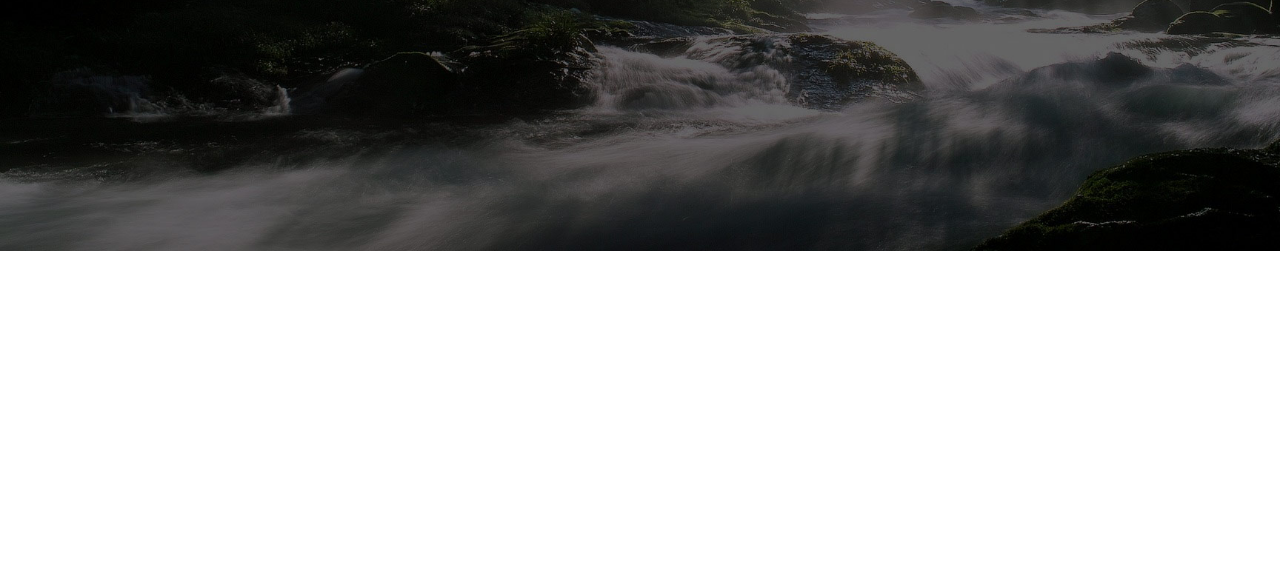
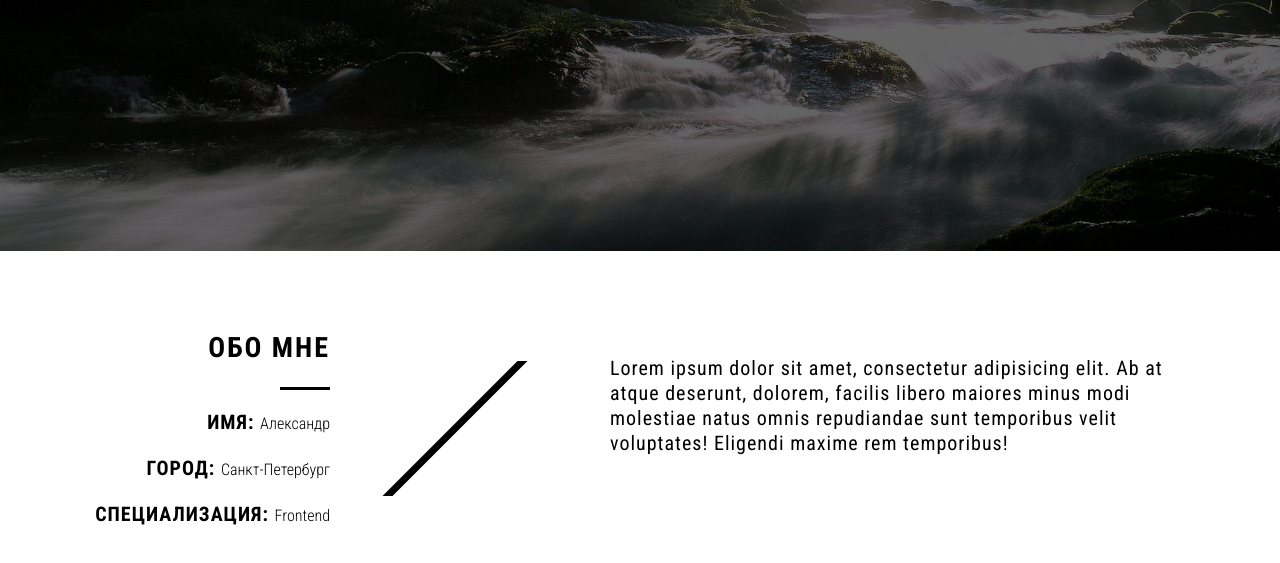
Before and after one commit to SokolovAG/aleksandr_s, a website: page index.html in a window 1280 px wide. Shown: the part 549-1112 px from the top of the page. Before the commit the page ends 800 px from the top, so only its background shows below. Drawn offline with Linux system fonts and the light colour scheme.

Commit message:
add block about & basic styles

```diff
--- a/index.html
+++ b/index.html
@@ -45,7 +45,27 @@
     </div>
 </header>
 
-
+<main class="main-content">
+  <article class="about">
+    <div class="about-wrapper">
+      <section class="about__list">
+        <h2 class="about__list-title"  id="">Обо мне</h2>
+        <ul class="about__items">
+          <li class="about__item"><span>Имя: </span>Александр</li>
+          <li class="about__item"><span>Город: </span>Санкт-Петербург</li>
+          <li class="about__item"><span>Специализация: </span>Frontend</li>
+        </ul>
+      </section>
+      <section class="about__text">
+        <div class="about__text-content">
+          <p>Lorem ipsum dolor sit amet, consectetur adipisicing elit. Ab at atque deserunt, dolorem, facilis libero
+            maiores minus modi molestiae natus omnis repudiandae sunt temporibus velit voluptates! Eligendi maxime rem
+            temporibus!</p>
+        </div>
+      </section>
+    </div>
+  </article>
+</main>
 
 <script src="libs/jquery/jquery-1.11.2.min.js"></script>
 <script src="libs/waypoints/waypoints.min.js"></script>
--- a/js/script.js
+++ b/js/script.js
@@ -1,4 +1,6 @@
 
 $(document).ready(function() {
-    $(".header__title").animated("fadeInLeft");
+    $(".header__title").animated("zoomIn");
+    $(".about__list").animated("fadeInLeft");
+    $(".about__text").animated("fadeInRight");
   })
--- /dev/null
+++ b/less/blocks/about.less
@@ -0,0 +1,85 @@
+.about-wrapper {
+  width: 95%;
+  min-width: 1024px;
+  max-width: 1200px;
+  margin: 0 auto;
+  display: flex;
+  flex-direction: row;
+  flex-wrap: nowrap;
+}
+
+.about {
+  padding: 50px 0;
+}
+
+.about__list {
+  width: 35%;
+  padding: 35px;
+  padding-right: 130px;
+  position: relative;
+
+  &::after {
+    content: '';
+    display: block;
+    width: 10px;
+    height: 135px;
+    background: #000000;
+    position: absolute;
+    top: 60px;
+    right: 0;
+    transform: skewX(-45deg);
+  }
+}
+
+
+.about__text {
+  width: 60%;
+  padding: 55px 0;
+  padding-left: 150px;
+
+  & p {
+    font-size: 20px;
+    font-weight: 400;
+    line-height: 25px;
+    letter-spacing: 1px;
+  }
+}
+
+.about__list-title {
+  font-size: 28px;
+  font-weight: 700;
+  text-align: right;
+  text-transform: uppercase;
+  letter-spacing: 2px;
+  position: relative;
+  padding-bottom: 30px;
+  margin-bottom: 10px;
+
+  &::after {
+    content: '';
+    display: block;
+    height: 3px;
+    width: 50px;
+    background: #000000;
+    position: absolute;
+    right: 0;
+    bottom: 0;
+  }
+}
+
+.about__items {
+  text-align: right;
+  list-style: none;
+}
+
+.about__item {
+  display: block;
+  padding: 10px 0;
+
+  & span {
+    font-size: 20px;
+    font-weight: 700;
+    text-transform: uppercase;
+    letter-spacing: 1px;
+  }
+}
--- a/less/style.less
+++ b/less/style.less
@@ -2,3 +2,4 @@
 
 @import "blocks/header.less";
 @import "blocks/main-nav.less";
+@import "blocks/about.less";
```
Also changed, not shown: css/style.css.
